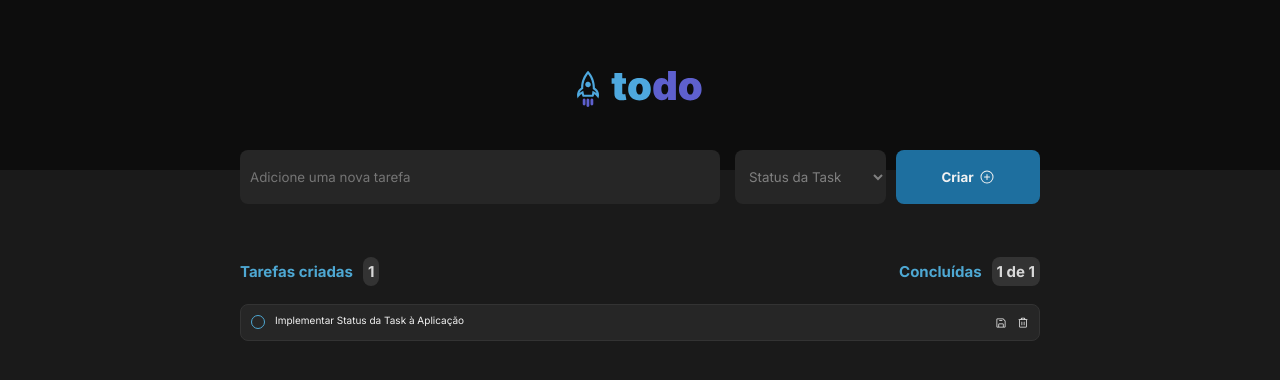
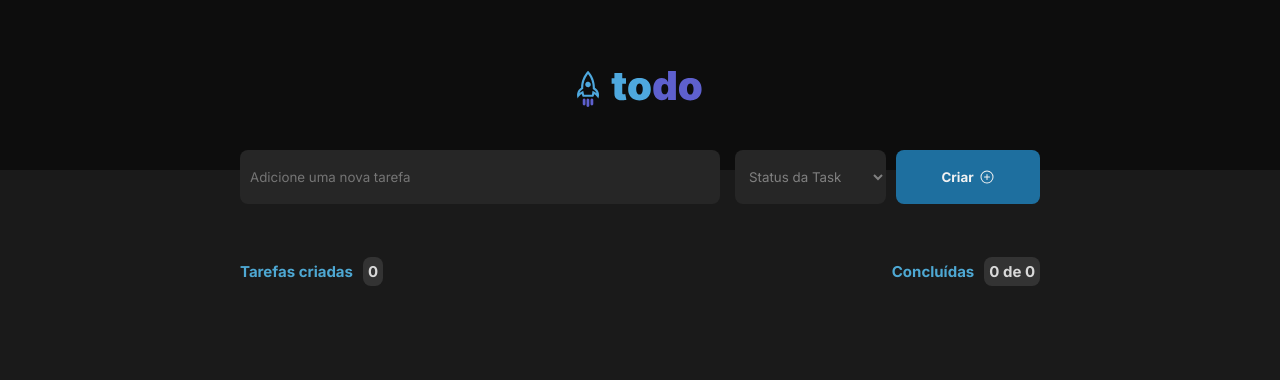
Before and after one commit to dimascamillo/to-do-list, a React (Vite) app: page / in a window 1280 px wide. Shown: the top 380 px of the page. Built offline with nearby package versions, Linux system fonts and the light colour scheme; data requests are answered from the project's data file.

Commit message:
Implements o method deleteTask in project

```diff
--- a/server.json
+++ b/server.json
@@ -7,11 +7,5 @@
       "password": "123456"
     }
   ],
-  "tasks": [
-    {
-      "description": "Implementar Status da Task à Aplicação",
-      "completedTask": "true",
-      "id": 1
-    }
-  ]
+  "tasks": []
 }
--- a/src/components/myTasks/index.tsx
+++ b/src/components/myTasks/index.tsx
@@ -7,8 +7,7 @@ import { useTasks } from "../../hooks/useTasks";
 import { TaskContext } from "../../contexts/TasksContext";
 
 export function MyTasks() {
-  const { tasks } = useContext(TaskContext);
-
+  const { tasks, deleteTask } = useContext(TaskContext);
   const task = useTasks();
 
   return (
@@ -50,7 +49,7 @@ export function MyTasks() {
               <button className="card-button save">
                 <FloppyDisk size={12} />
               </button>
-              <button className="card-button">
+              <button className="card-button" onClick={() => deleteTask(task)}>
                 <Trash size={12} />
               </button>
             </div>
--- a/src/contexts/TasksContext.tsx
+++ b/src/contexts/TasksContext.tsx
@@ -15,6 +15,7 @@ interface TaskContextType {
   tasks: Task[];
   fetchTasks: () => Promise<void>;
   createNewTask: (data: CreateNewTask) => Promise<void>;
+  deleteTask: (data: Task) => Promise<void>;
 }
 
 interface TasksProviderProps {
@@ -43,12 +44,22 @@ export function TasksProvider({ children }: TasksProviderProps) {
     setMyTasks((state) => [response.data, ...state]);
   }
 
+  async function deleteTask(data: Task) {
+    const { id } = data;
+
+    await api.delete(`/tasks/${id}`);
+
+    setMyTasks((state) => state.filter((task) => task.id !== id));
+  }
+
   useEffect(() => {
     fetchTasks();
   }, []);
 
   return (
-    <TaskContext.Provider value={{ tasks, fetchTasks, createNewTask }}>
+    <TaskContext.Provider
+      value={{ tasks, fetchTasks, createNewTask, deleteTask }}
+    >
       {children}
     </TaskContext.Provider>
   );
```
